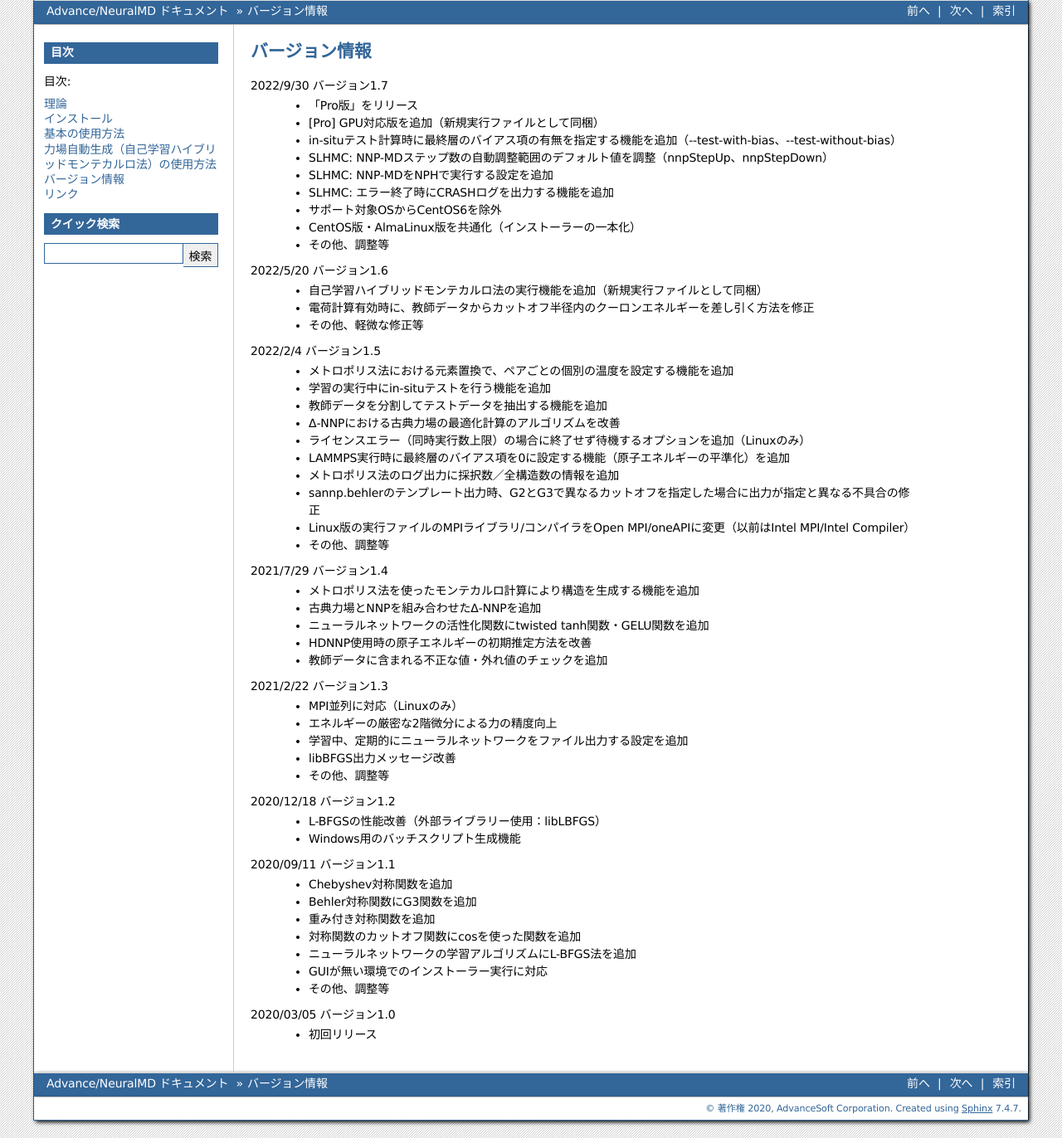
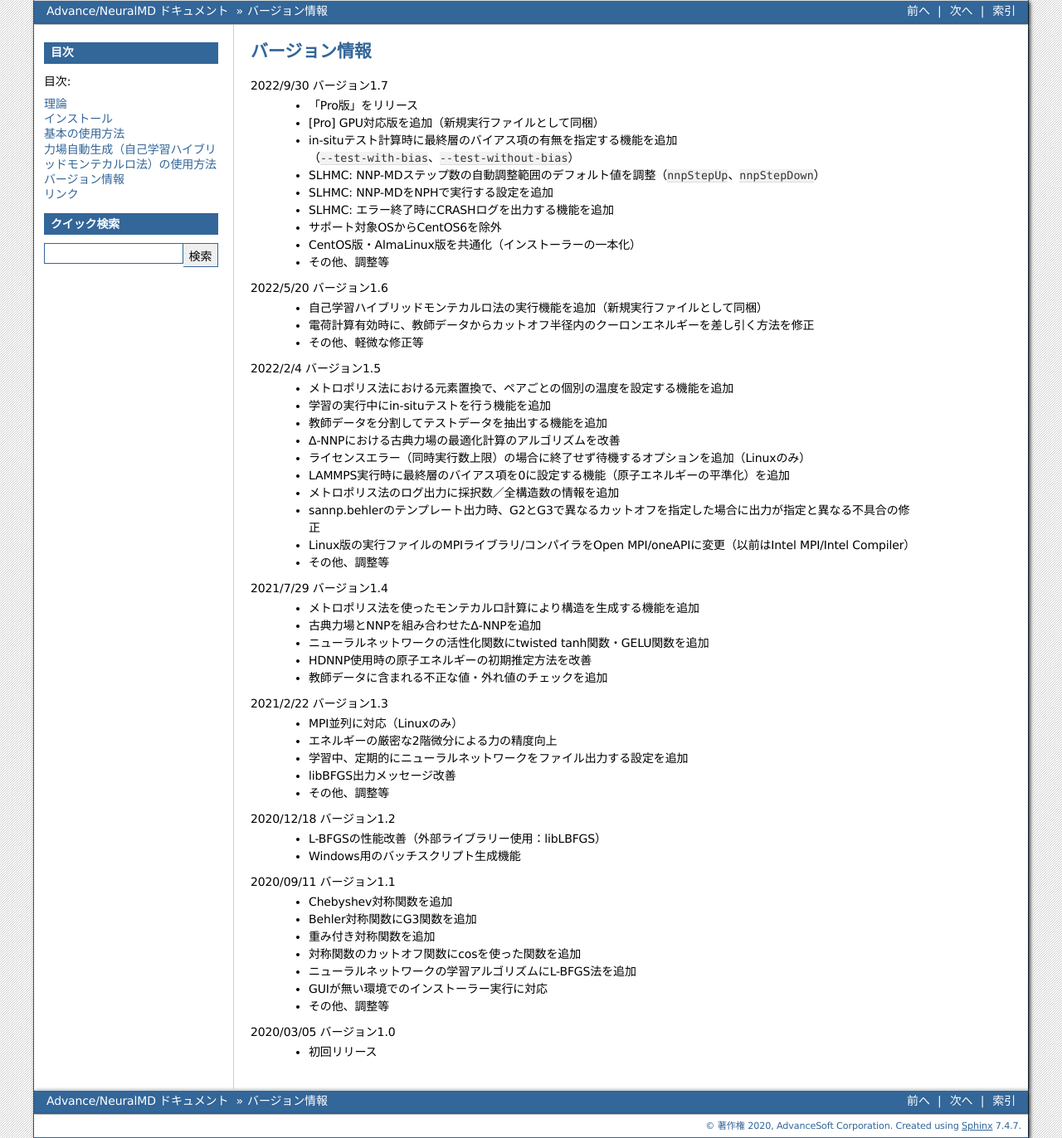
Before and after one commit to advancesoftcorp/neuralmd-doc, a Sphinx documentation site: the page built from docs/source/version.rst, in a window 1280 px wide. Shown: the whole page at 83% size. Built offline with Sphinx 7.4.7, drawn with Linux system fonts in a browser that asks for light colours; formulas are drawn with MathJax 3.

```diff
--- a/docs/source/version.rst
+++ b/docs/source/version.rst
@@ -7,8 +7,8 @@
 2022/9/30 バージョン1.7
  - 「Pro版」をリリース
  - [Pro] GPU対応版を追加（新規実行ファイルとして同梱）
- - in-situテスト計算時に最終層のバイアス項の有無を指定する機能を追加（--test-with-bias、--test-without-bias）
- - SLHMC: NNP-MDステップ数の自動調整範囲のデフォルト値を調整（nnpStepUp、nnpStepDown）
+ - in-situテスト計算時に最終層のバイアス項の有無を指定する機能を追加（\ ``--test-with-bias``\ 、\ ``--test-without-bias``\ ）
+ - SLHMC: NNP-MDステップ数の自動調整範囲のデフォルト値を調整（\ ``nnpStepUp``\ 、\ ``nnpStepDown``\ ）
  - SLHMC: NNP-MDをNPHで実行する設定を追加
  - SLHMC: エラー終了時にCRASHログを出力する機能を追加
  - サポート対象OSからCentOS6を除外
```
Also changed, not shown: 1 other file.
